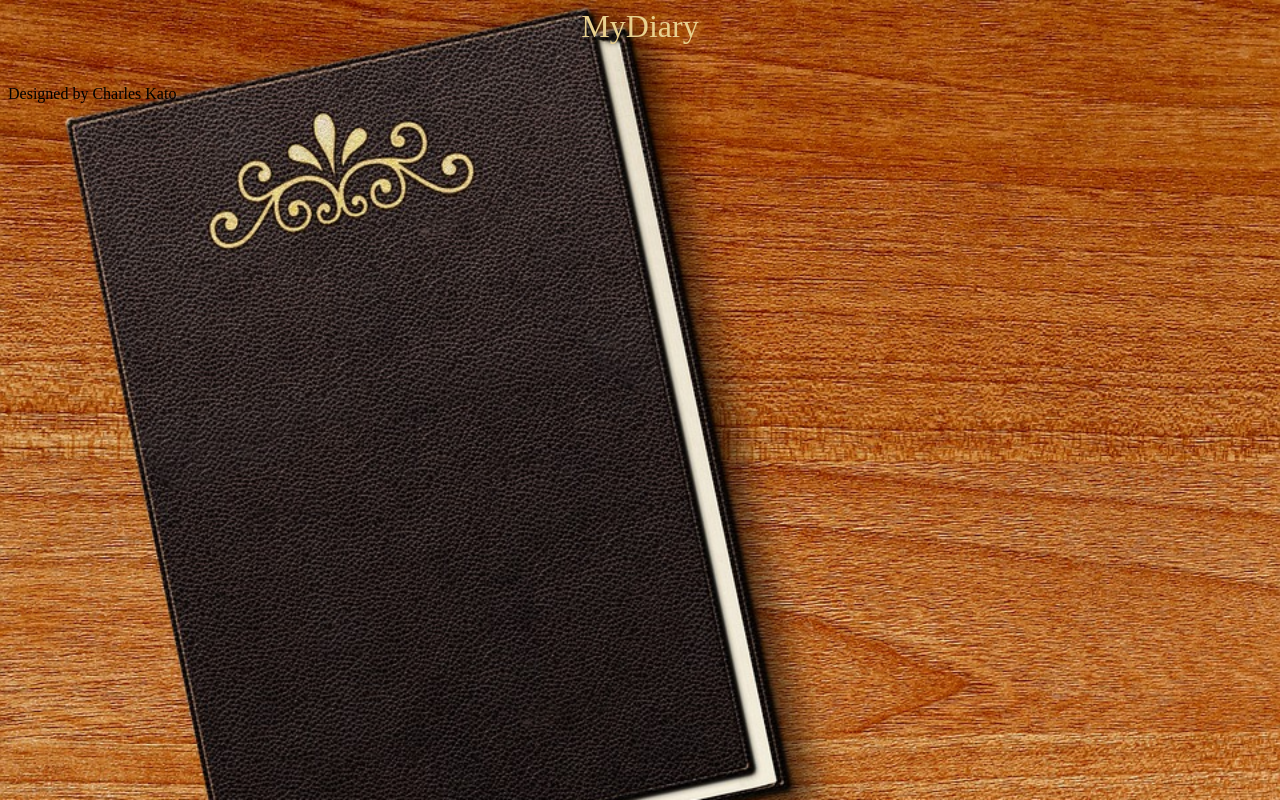
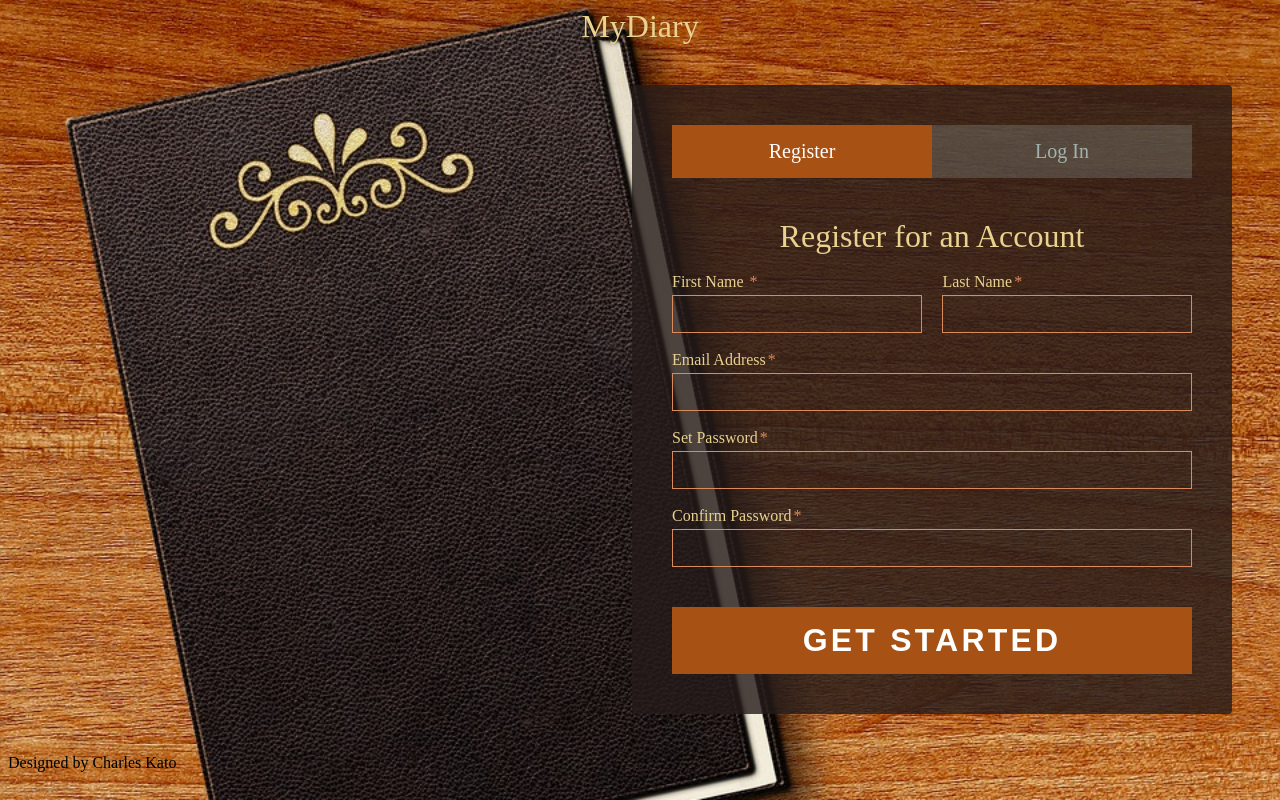
Before and after one commit to kcharles52/myDiary-old, a plain HTML site: page UI/home.html in a window 1280 px wide. Drawn offline with Linux system fonts and the light colour scheme.

Commit message:
Add registration form

```diff
--- a/UI/home.html
+++ b/UI/home.html
@@ -6,7 +6,7 @@
     <title>myDiary</title>
     <meta name="viewport" content="width=device-width, initial-scale=1">
     <link rel="stylesheet" type="text/css" media="screen" href="css/main.css" />
-    <script src="js/main.js"></script>
+
 </head>
 <body>
     <div>
@@ -14,15 +14,66 @@
                 <h1>MyDiary</h1>
             </header>
             <nav></nav>
-            <div class="login-form">
-                <form action="#">
+            <div class="login-form form">
+                    <ul class="tab-group">
+                        <li class="tab active">
+                            <a href="#signup">Register</a>
+                        </li>
+                        <li class="tab">
+                            <a href="#login">Log In</a>
+                        </li>
+                    </ul>
 
-                </form>
-            </div>
+                    <div class="tab-content">
+                        <div id="signup" onclick="switchTab(signup)">
+                            <h1>Register for an Account</h1>
+                            <form action="/" method="post">
+                                <div class="top-row">
+                                    <div class="field-wrap">
+                                        <label> First Name <span class="req">*</span> </label>
+                                        <input type="text" required autocomplete="off" />
+                                    </div>
+                                    <div class="field-wrap">
+                                        <label>Last Name<span class="req">*</span></label>
+                                        <input type="text" required autocomplete="off" />
+                                    </div>
+                                </div>
+                                <div class="field-wrap">
+                                    <label>Email Address<span class="req">*</span></label>
+                                    <input type="email" required autocomplete="off" />
+                                </div>
+                                <div class="field-wrap">
+                                    <label>Set Password<span class="req">*</span></label>
+                                    <input type="password" required autocomplete="off" />
+                                </div>
+                                <div class="field-wrap">
+                                    <label>Confirm Password<span class="req">*</span></label>
+                                    <input type="password" required autocomplete="off" />
+                                </div>
+                                <button type="submit" class="button button-block" />Get Started</button>
+                            </form> <!--Register form-->
+                        </div>
+                        <div id="login" onclick="switchTab(login)">
+                            <h1>Welcome Back!</h1>
+                            <form action="/" method="post">
+                                <div class="field-wrap">
+                                    <label>Email Address<span class="req">*</span></label>
+                                    <input type="email" required autocomplete="off" />
+                                </div>
+                                <div class="field-wrap">
+                                    <label>Password<span class="req">*</span></label>
+                                    <input type="password" required autocomplete="off" />
+                                </div>
+                                <p class="forgot-p"><a href="#">Forgot Password?</a></p>
+                                <button class="button button-block" />Log In</button>
+                            </form><!-- Login form-->
+                        </div>
+                    </div><!-- tab-content -->
+            </div><!-- /form -->
             <footer>
-                <div>Designed by Charles Kato</div>
+                <div>Designed by Charles Kato </div>
             </footer>
     </div>
-
+    <script src="js/main.js"></script>
 </body>
 </html>
```
